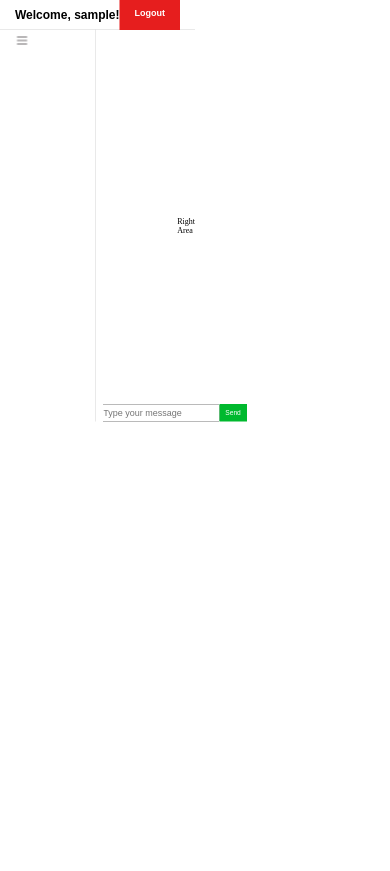
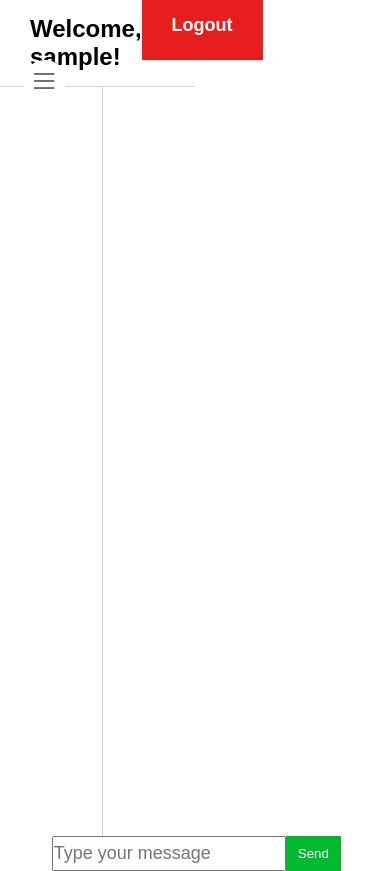
Before and after one commit to Akshaj2506/Django_Chat_App, a Django app: page /chat in a window 390 px wide. Before the commit the page ends 422 px from the top, so only its background shows below. Run offline with Django 5.2, Linux system fonts and the light colour scheme; the visitor is signed in with stand-in values (Sample User, id 1); data comes from the database, SQL or seed files in the repository.

Commit message:
made some css changes

```diff
--- a/Chat_Application/Chat_Application/settings.py
+++ b/Chat_Application/Chat_Application/settings.py
@@ -26,10 +26,12 @@ SECRET_KEY = 'django-insecure-x^yf_i6hm&(mpa(4nh!x4+tu6zj=1#hr*poz=ikz9$1kq@#(28
 DEBUG = False
 
 ALLOWED_HOSTS = [
-    'django-chat-app-rzzq.onrender.com'
+    'django-chat-app-rzzq.onrender.com',
+    '127.0.0.1'
 ]
 CSRF_TRUSTED_ORIGINS = [
-    'https://django-chat-app-rzzq.onrender.com',  # Replace with your actual domain
+    'https://django-chat-app-rzzq.onrender.com',
+    '127.0.0.1'
 ]
 
 
--- a/Chat_Application/chat_app/static/chat_app/script.js
+++ b/Chat_Application/chat_app/static/chat_app/script.js
@@ -1,6 +1,6 @@
 document.getElementById("toggle-sidebar").addEventListener("click", () => {
    document.getElementById("user-menu-container").classList.toggle("collapsed")
-   document.getElementById("chat-area").classList.toggle("collapsed")
+   if (window.innerWidth >= 991) document.getElementById("chat-area").classList.toggle("collapsed")
    document.getElementById("right-area").classList.toggle("collapsed")
    document.getElementById("users-menu").classList.toggle("vanish")
 })
@@ -19,9 +19,11 @@ function adjustPageSize() {
    } else if (screenWidth >= 700 && screenWidth <= 767) {
       body.style.transform = "scale(0.8)";
    } else if (screenWidth >= 600 && screenWidth < 700) {
-      body.style.transform = "scale(0.75)";
+      body.style.transform = "scale(1)";
+      body.style.width = "75%";
    } else if (screenWidth <= 600) {
-      body.style.transform = "scale(0.5)";
+      body.style.transform = "scale(1)";
+      body.style.width = "50%";
    }
 }
 
--- a/Chat_Application/chat_app/static/chat_app/styles.css
+++ b/Chat_Application/chat_app/static/chat_app/styles.css
@@ -139,3 +139,11 @@ main {
    color: white;
    cursor: pointer;
 }
+@media (max-width: 992px) {
+   #right-area {
+      display: none;
+   }
+   #chat-area {
+      width: 95%;
+   }
+}
```
